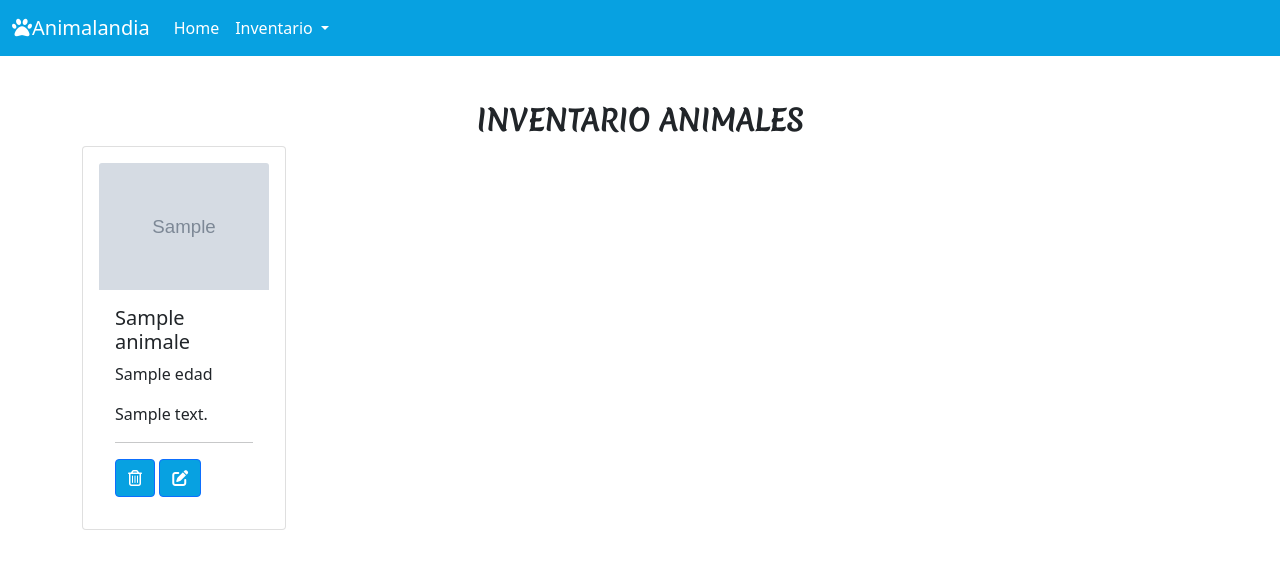
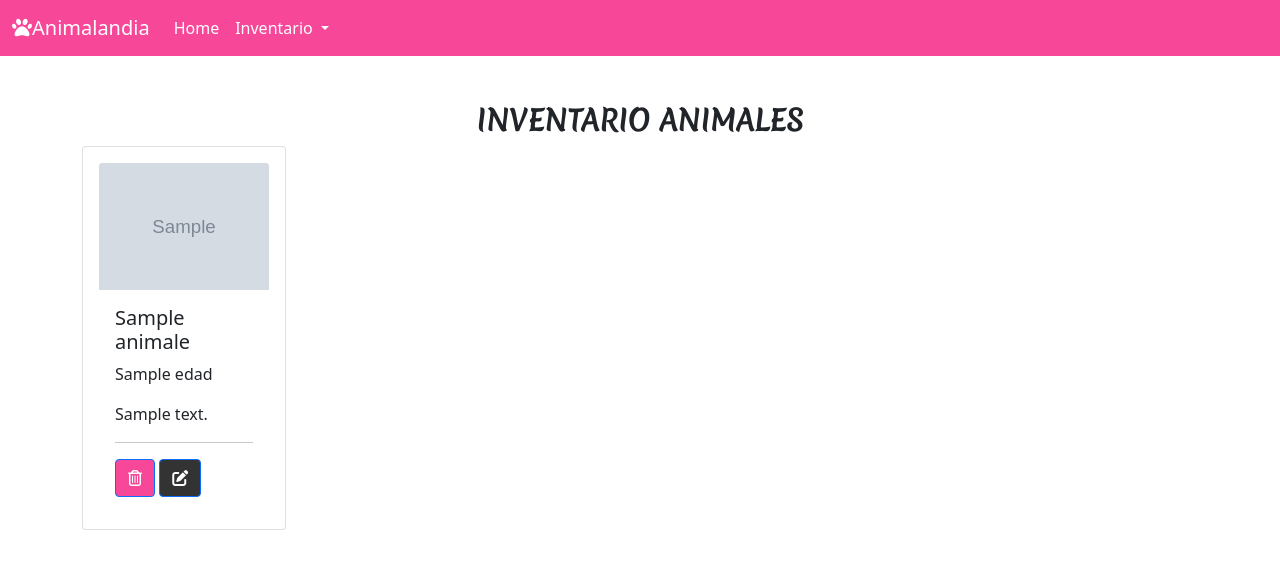
Before and after one commit to carolinasalazar98/CASAHOGAR, a CodeIgniter 4 app: the page made by app/Views/listaAnimales.php in a window 1280 px wide. Shown: the top 569 px of the page. Run offline with PHP 8.4 and a stand-in for CodeIgniter, Linux system fonts and the light colour scheme; the template is opened without the code that fills it: most values are stand-ins (such as "Sample title", 1, 10 or a date in 2020); grey boxes marked "Sample" are stand-in pictures; some libraries are stand-ins or nearby versions.

Commit message:
Proyecto actualizado

```diff
--- a/app/Views/listaAnimales.php
+++ b/app/Views/listaAnimales.php
@@ -57,7 +57,7 @@
                                 <p class="card-text"><?= $animal["descripcion"] ?></p>
                                 <hr>
                                 <a data-bs-toggle="modal" data-bs-target="#confirmacion<?= $animal["id"] ?>" href="#" class="btn btn-primary fondoPrincipal"><i class="far fa-trash-alt"></i></a>
-                                <a data-bs-toggle="modal" data-bs-target="#editar<?= $animal["id"] ?>" href="#" class="btn btn-primary fondoPrincipal"><i class="fas fa-edit"></i></a>
+                                <a data-bs-toggle="modal" data-bs-target="#editar<?= $animal["id"] ?>" href="#" class="btn btn-primary boton"><i class="fas fa-edit"></i></a>
                             </div>
                         </div>
                         <section>
@@ -73,8 +73,8 @@
                                             <p><?= $animal["id"] ?></p>
                                         </div>
                                         <div class="modal-footer">
-                                            <button type="button" class="btn btn-secondary" data-bs-dismiss="modal">Cerrar</button>
-                                            <a href="<?= site_url('/animales/eliminar/' . $animal["id"]) ?>" class="btn btn-danger ">Eliminar</a>
+                                            <button type="button" class="btn btn-secondary boton" data-bs-dismiss="modal">Cerrar</button>
+                                            <a href="<?= site_url('/animales/eliminar/' . $animal["id"]) ?>" class="btn btn-danger fondoPrincipal">Eliminar</a>
                                         </div>
                                     </div>
                                 </div>
@@ -106,7 +106,7 @@
                                                             </div>
                                                             <hr>
                                                             <button type="submit" class="btn btn-primary fondoPrincipal">Editar</button>
-                                                            <button type="button" class="btn btn-secondary" data-bs-dismiss="modal">Cerrar</button>
+                                                            <button type="button" class="btn btn-secondary boton" data-bs-dismiss="modal">Cerrar</button>
                                                         </form>
                                                     </div>
                                                 </div>
--- a/app/Views/listaProductos.php
+++ b/app/Views/listaProductos.php
@@ -55,7 +55,7 @@
                                 <p class="card-text"><?= $producto["precio"] ?></p>
                                 <hr>
                                 <a data-bs-toggle="modal" data-bs-target="#confirmacion<?= $producto["id"] ?>" href="#" class="btn btn-primary fondoPrincipal"><i class="far fa-trash-alt"></i></a>
-                                <a data-bs-toggle="modal" data-bs-target="#editar<?= $producto["id"] ?>" href="#" class="btn btn-primary fondoPrincipal"><i class="fas fa-edit"></i></i></a>
+                                <a data-bs-toggle="modal" data-bs-target="#editar<?= $producto["id"] ?>" href="#" class="btn btn-primary boton"><i class="fas fa-edit"></i></i></a>
                             </div>
                         </div>
                         <section>
@@ -71,7 +71,7 @@
                                             <p><?= $producto["id"] ?></p>
                                         </div>
                                         <div class="modal-footer">
-                                            <button type="button" class="btn btn-secondary" data-bs-dismiss="modal">Cerrar</button>
+                                            <button type="button" class="btn btn-secondary boton" data-bs-dismiss="modal">Cerrar</button>
                                             <a href="<?= site_url('/productos/eliminar/' . $producto["id"]) ?>" class="btn btn-danger">Eliminar</a>
                                         </div>
                                     </div>
@@ -103,7 +103,7 @@
                                                         </div>
                                                         <hr>
                                                         <button type="submit" class="btn btn-primary fondoPrincipal">Editar</button>
-                                                        <button type="button" class="btn btn-secondary" data-bs-dismiss="modal">Cerrar</button>
+                                                        <button type="button" class="btn btn-secondary boton" data-bs-dismiss="modal">Cerrar</button>
                                                     </form>
                                                 </div>
                                             </div>
--- a/app/Views/registroanimales.php
+++ b/app/Views/registroanimales.php
@@ -103,7 +103,7 @@
               <option value="5">Reptíl</option>
             </select>
           </div>
-          <button class="btn btn-primary" type="submit">Registrar Animales</button>
+          <button class="btn btn-primary boton" type="submit">Registrar Animales</button>
       </div>
       <div class="col-12 col-md-5 align-self-end text-center">
         <img src="<?= base_url('public/img/animales.jpg') ?>" alt="imagen" class="img-fluid w-100">
--- a/app/Views/registroproductos.php
+++ b/app/Views/registroproductos.php
@@ -101,7 +101,7 @@
               <option value="5">Reptíl</option>
             </select>
           </div>
-          <button class="btn btn-primary" type="submit">Registrar Productos</button>
+          <button class="btn btn-primary boton" type="submit">Registrar Productos</button>
       </div>
       <div class="col-12 col-md-5 align-self-end text-center">
         <img src="<?= base_url('public/img/productos.png') ?>" alt="imagen" class="img-fluid w-100">
--- a/public/styles/estilos.css
+++ b/public/styles/estilos.css
@@ -1,43 +1,39 @@
-.fondo{
-    background-color: #07A1E1 !important;
+.fondo {
+  background-color: #f74799 !important;
 }
-.fuente2{
-    font-family: 'Merienda', cursive;
+.fuente2 {
+  font-family: "Merienda", cursive;
 }
 
-.fondoPrincipal{
-    background-color: #07A1E1   !important;
+.fondoPrincipal {
+  background-color: #f74799 !important;
 }
 
-.boton{
-    background-color:#07A1E1 !important;
-    color:white !important;
+.boton {
+  background-color: #333333 !important;
+  color: white !important;
 }
 
-.fondoDos{
-     background-color: #e7e4e7;
-}
-.zoomin .col-1:hover .img {
-    -webkit-transform:scale(1.3);transform:scale(1.3) !important;
+.fondoDos {
+  background-color: #e7e4e7;
 }
 
-.zoom{
-    transition: transform .2s;
+.zoom {
+  transition: transform 0.2s;
 }
 
 .zoom:hover {
   transform: scale(1.3);
 }
 
-.fondoAdopcion{
-    -webkit-filter: grayscale(100%);
-    background-image: url('../img/cachorros1.jpg');
-    background-attachment: fixed;
-    height: 450px;
-    filter: grayscale(100%);
+.fondoAdopcion {
+  -webkit-filter: grayscale(100%);
+  background-image: url("../img/cachorros1.jpg");
+  background-attachment: fixed;
+  height: 450px;
+  filter: grayscale(100%);
 }
-
-.boton{
-    background-color:#07A1E1  !important;
-    color:white !important;
+.zoomin .col-1:hover img {
+  -webkit-transform: scale(1.3);
+  transform: scale(1.3) !important;
 }
```
